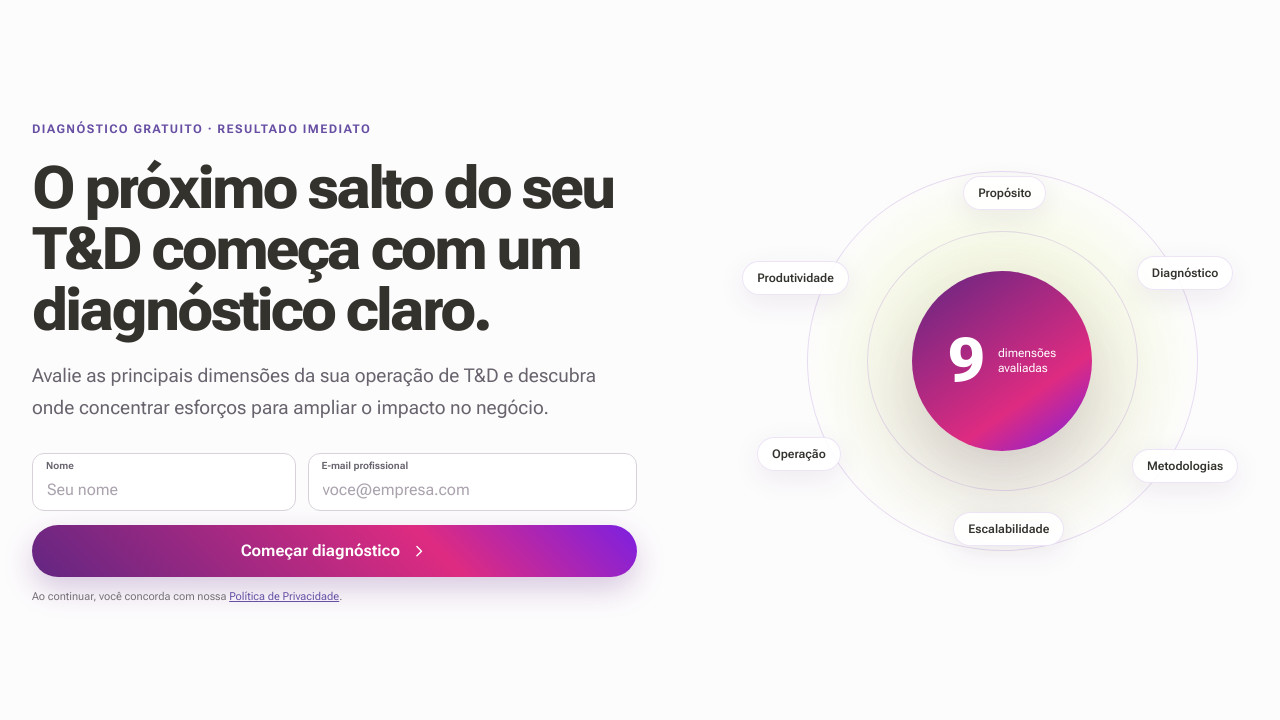
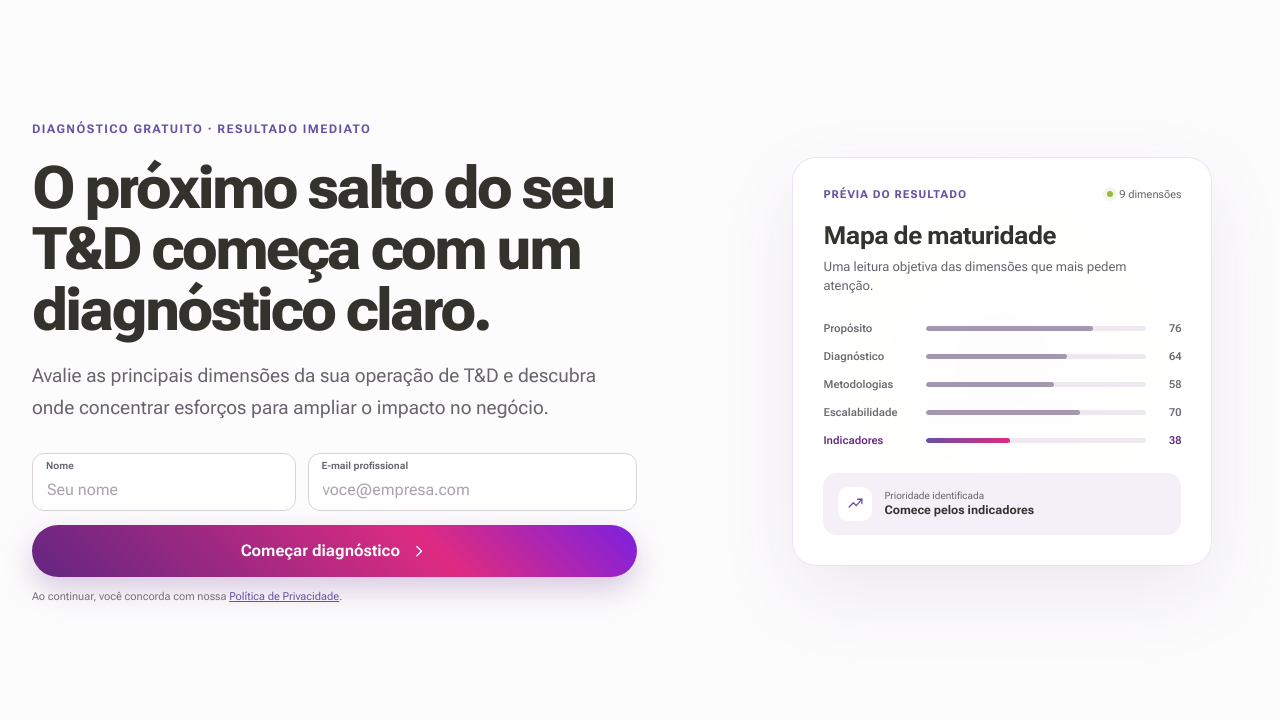
Before and after one commit to Bolivarlencastro/keeps-maturity-calculator, a website with bundled scripts: page index.html in a window 1280 px wide. Shown: the part 80-800 px from the top of the page. Built offline with nearby package versions, Linux system fonts and the light colour scheme.

Commit message:
redesign: simplify landing maturity illustration

```diff
--- a/app.js
+++ b/app.js
@@ -1,4 +1,4 @@
-import { calculate, categories, createDefaultState, levelFor, levels, normalizeState, playbooks, questions } from "./diagnostic.js";
+import { calculate, createDefaultState, levelFor, levels, normalizeState, playbooks, questions } from "./diagnostic.js";
 
 const storageKey = "keeps-maturity-v4";
 const previousStorageKey = "keeps-maturity-v3";
@@ -72,10 +72,28 @@ function renderIntro() {
           <p class="hero-form-privacy">Ao continuar, você concorda com nossa <a href="https://keeps.com.br/politica-de-privacidade/" target="_blank" rel="noreferrer">Política de Privacidade</a>.</p>
         </form>
       </div>
-      <div class="hero-visual" aria-label="Prévia das dimensões avaliadas">
-        <div class="orbit orbit-one"></div><div class="orbit orbit-two"></div>
-        <div class="score-preview"><span>9</span><small>dimensões<br/>avaliadas</small></div>
-        ${categories.slice(0, 6).map((item, index) => `<span class="dimension-pill pill-${index + 1}">${item.shortName || item.name}</span>`).join("")}
+      <div class="hero-visual" aria-label="Prévia de um mapa de maturidade">
+        <div class="maturity-preview">
+          <div class="preview-heading">
+            <span>Prévia do resultado</span>
+            <small><i></i> 9 dimensões</small>
+          </div>
+          <h2>Mapa de maturidade</h2>
+          <p>Uma leitura objetiva das dimensões que mais pedem atenção.</p>
+          <div class="preview-list" aria-hidden="true">
+            ${[
+              ["Propósito", 76],
+              ["Diagnóstico", 64],
+              ["Metodologias", 58],
+              ["Escalabilidade", 70],
+              ["Indicadores", 38]
+            ].map(([name, value]) => `<div class="preview-row ${value === 38 ? "is-priority" : ""}"><span>${name}</span><div><i style="--preview-value:${value}%"></i></div><b>${value}</b></div>`).join("")}
+          </div>
+          <div class="preview-insight">
+            <span>${icon("trend")}</span>
+            <div><small>Prioridade identificada</small><strong>Comece pelos indicadores</strong></div>
+          </div>
+        </div>
       </div>
     </section>
     <section class="trust-strip">
--- a/styles.css
+++ b/styles.css
@@ -40,13 +40,28 @@ body.is-scrolled .site-header { background:rgba(253,252,253,.96); box-shadow:0 8
 .button:disabled { opacity:.4; cursor:not-allowed; }
 .button-primary { color:#fff; background:linear-gradient(45deg,#622682 0%,#de2b81 66%,#7c20e1 100%); box-shadow:0 12px 30px rgba(98,38,130,.24); }
 .button-secondary { color:var(--ink); background:var(--soft); }
-.hero-visual { height:480px; position:relative; display:grid; place-items:center; border-radius:50%; background:radial-gradient(circle,rgba(215,244,105,.34),transparent 58%); }
-.orbit { position:absolute; border:1px solid rgba(125,63,192,.17); border-radius:50%; }
-.orbit-one { inset:50px; }.orbit-two { inset:110px; }
-.score-preview { display:flex; align-items:center; gap:14px; width:180px; height:180px; justify-content:center; border-radius:50%; color:#fff; background:linear-gradient(145deg,#622682,#de2b81 68%,#7c20e1); box-shadow:0 30px 80px rgba(98,38,130,.26); }
-.score-preview span { font:800 62px/1 "Roboto Flex"; }.score-preview small { font-size:12px; line-height:1.25; }
-.dimension-pill { position:absolute; padding:9px 14px; border:1px solid rgba(125,63,192,.14); border-radius:999px; background:rgba(255,255,255,.86); box-shadow:0 8px 28px rgba(50,30,60,.08); font-size:12px; font-weight:600; }
-.pill-1{top:55px;left:42%}.pill-2{top:135px;right:3%}.pill-3{bottom:118px;right:2%}.pill-4{bottom:55px;left:40%}.pill-5{bottom:130px;left:0}.pill-6{top:140px;left:-3%}
+.hero-visual { min-height:480px; display:grid; place-items:center; position:relative; }
+.hero-visual:before { content:""; width:92%; aspect-ratio:1; position:absolute; border-radius:50%; background:radial-gradient(circle,rgba(103,80,164,.075),rgba(215,244,105,.035) 42%,transparent 70%); }
+.maturity-preview { width:min(420px,100%); position:relative; padding:30px; border:1px solid rgba(103,80,164,.14); border-radius:24px; background:rgba(255,255,255,.9); box-shadow:0 28px 80px rgba(61,39,75,.09); backdrop-filter:blur(12px); }
+.preview-heading { display:flex; align-items:center; justify-content:space-between; gap:20px; }
+.preview-heading>span { color:var(--purple); font-size:11px; font-weight:750; letter-spacing:.1em; text-transform:uppercase; }
+.preview-heading small { display:flex; align-items:center; gap:6px; color:var(--muted); font-size:11px; }
+.preview-heading small i { width:6px; height:6px; border-radius:50%; background:#98b941; box-shadow:0 0 0 4px rgba(152,185,65,.12); }
+.maturity-preview h2 { margin:20px 0 6px; font:700 25px/1.2 "Roboto Flex"; letter-spacing:-.025em; }
+.maturity-preview>p { max-width:330px; margin:0; color:var(--muted); font-size:13px; line-height:1.5; }
+.preview-list { display:grid; gap:15px; margin-top:26px; }
+.preview-row { display:grid; grid-template-columns:92px 1fr 24px; align-items:center; gap:11px; }
+.preview-row>span,.preview-row>b { color:#6f6972; font-size:11px; font-weight:600; }
+.preview-row>b { text-align:right; font-variant-numeric:tabular-nums; }
+.preview-row>div { height:5px; overflow:hidden; border-radius:999px; background:#eee9ef; }
+.preview-row>div i { width:var(--preview-value); height:100%; display:block; border-radius:inherit; background:#a497b0; transform-origin:left; animation:preview-fill .8s cubic-bezier(.2,.7,.2,1) both; }
+.preview-row.is-priority>span,.preview-row.is-priority>b { color:var(--purple-dark); }
+.preview-row.is-priority>div i { background:linear-gradient(90deg,var(--purple),var(--pink)); }
+.preview-row:nth-child(2) i { animation-delay:70ms; }.preview-row:nth-child(3) i { animation-delay:140ms; }.preview-row:nth-child(4) i { animation-delay:210ms; }.preview-row:nth-child(5) i { animation-delay:280ms; }
+.preview-insight { display:flex; align-items:center; gap:12px; margin-top:26px; padding:14px 15px; border-radius:14px; background:var(--accent-soft); }
+.preview-insight>span { width:34px; height:34px; flex:0 0 auto; display:grid; place-items:center; border-radius:10px; color:var(--purple); background:#fff; }
+.preview-insight svg { width:17px; }
+.preview-insight>div { display:grid; gap:2px; }.preview-insight small { color:var(--muted); font-size:10px; }.preview-insight strong { font-size:12px; }
 .trust-strip { flex:0 0 auto; padding:34px 0; color:#fff; background:var(--ink); }
 .trust-grid { display:grid; grid-template-columns:repeat(3,1fr); gap:40px; }
 .trust-grid article { display:grid; gap:5px; padding-left:20px; border-left:2px solid var(--pink-bright); }
@@ -172,6 +187,7 @@ body.is-scrolled .site-header { background:rgba(253,252,253,.96); box-shadow:0 8
 }
 @keyframes answer-confirmation { 0% { transform:scale(1); } 55% { transform:scale(1.025); } 100% { transform:scale(1); } }
 @keyframes bar-reveal { from { transform:scaleX(0); } to { transform:scaleX(1); } }
+@keyframes preview-fill { from { transform:scaleX(0); opacity:.45; } to { transform:scaleX(1); opacity:1; } }
 @keyframes question-element-in { from { opacity:0; transform:translateY(5px); } to { opacity:1; transform:translateY(0); } }
 @keyframes view-fade-out { to { opacity:0; } }
 @keyframes view-fade-in { from { opacity:0; } }
```
